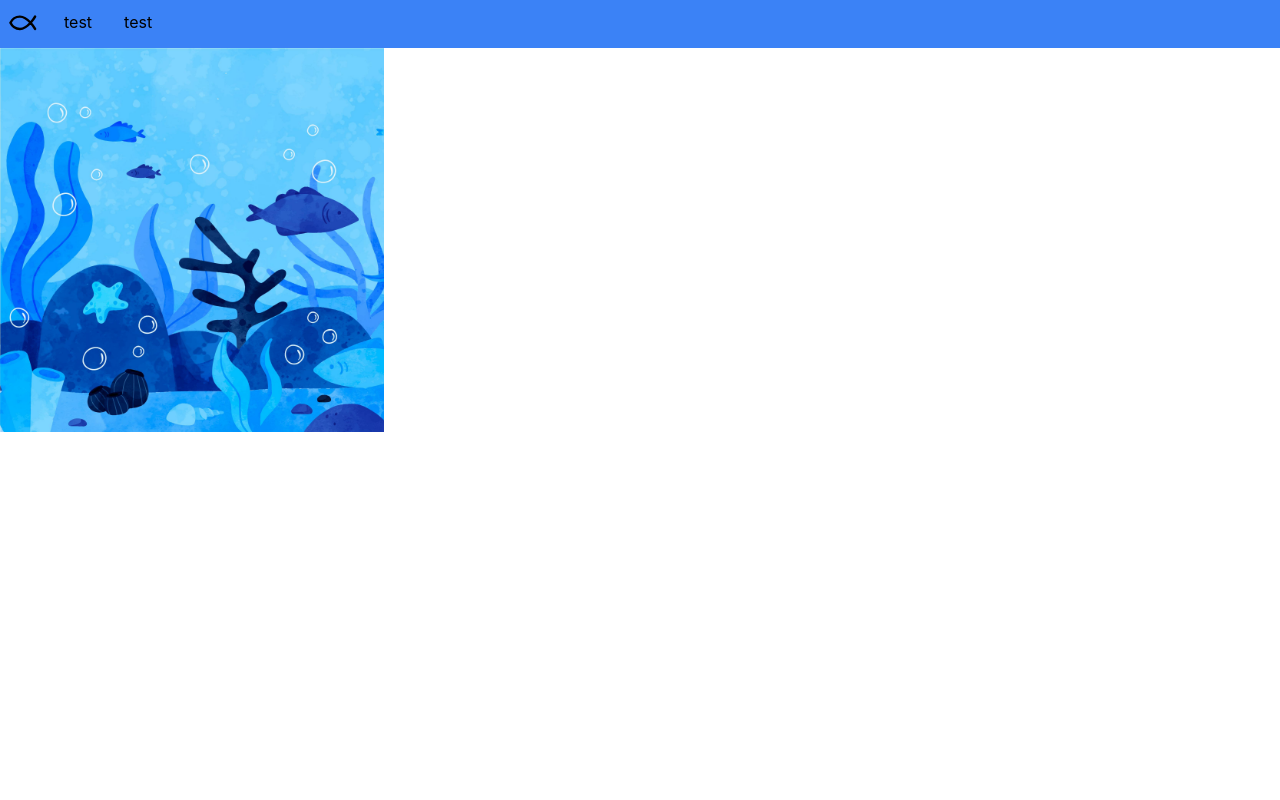
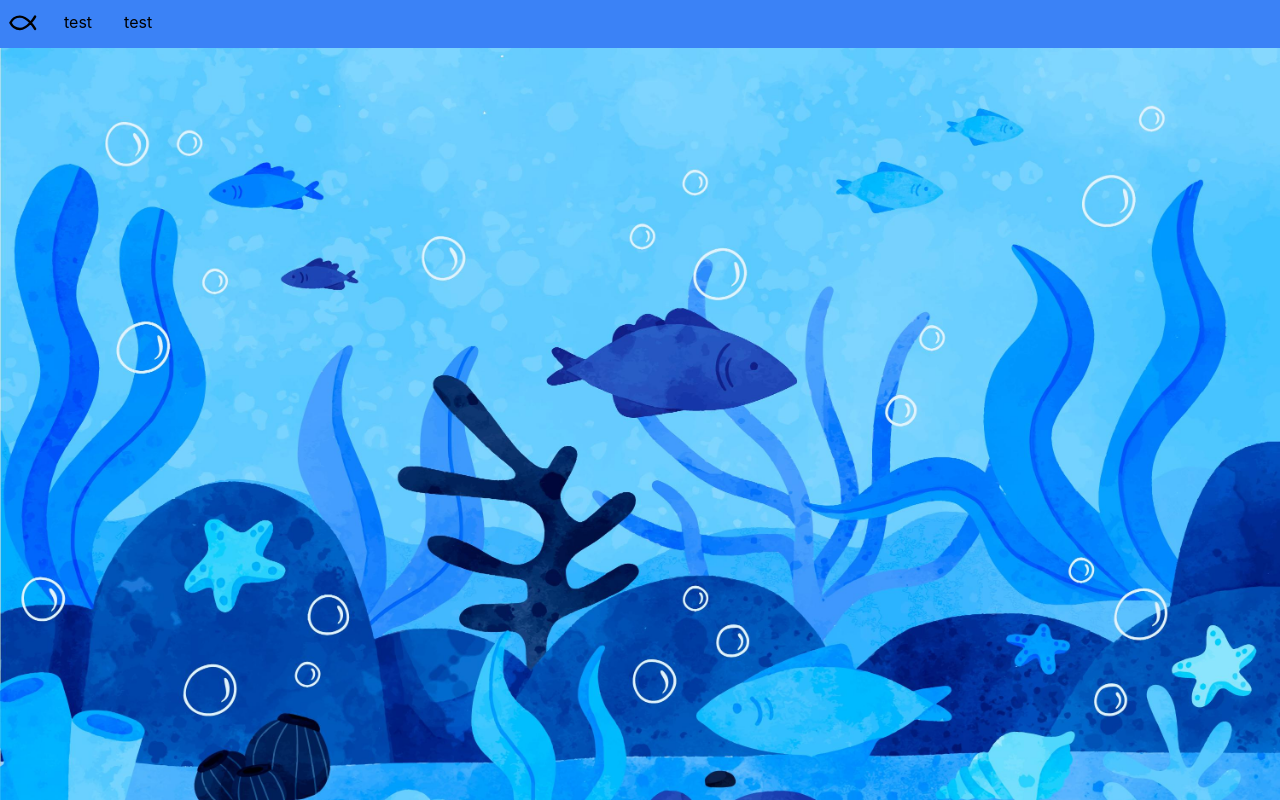
Before and after one commit to waychean10/fish, a React (Create React App) app: page / in a window 1280 px wide. Built offline with nearby package versions, Linux system fonts and the light colour scheme.

Commit message:
Remove background image svg, move header under main

```diff
--- a/src/App.tsx
+++ b/src/App.tsx
@@ -1,5 +1,4 @@
 import React from 'react';
-import { Header } from './components/Header';
 import { MainBody } from './components/MainBody';
 import { BrowserRouter as Router, Route, Routes } from 'react-router-dom';
 import './App.css';
@@ -7,7 +6,6 @@ import './App.css';
 const App: React.FC = () => {
   return (
       <Router>
-        <Header />
         <MainBody />
       </Router>
   );
--- a/src/components/MainBody.tsx
+++ b/src/components/MainBody.tsx
@@ -1,12 +1,13 @@
 import { useState } from 'react';
 import { BrowserRouter as Router, Route, Link, Routes } from 'react-router-dom';
+import { Header } from './Header';
 import backgroundImage from  '../assets/test-background.jpg';
 
 const MainBody: React.FC = () => {
 
     return (
-        <main style={{ backgroundImage: `url(${backgroundImage})`, backgroundSize: 'cover' }} className='w-96 h-96 bg-no-repeat'>
-
+        <main style={{ backgroundImage: `url(${backgroundImage})`, backgroundSize: 'cover' }} className='w-full h-screen bg-no-repeat'>
+            <Header />
         </main>
     )
 }
```
Also changed, not shown: 1 other file (tests, documents, lock files or other folders).
